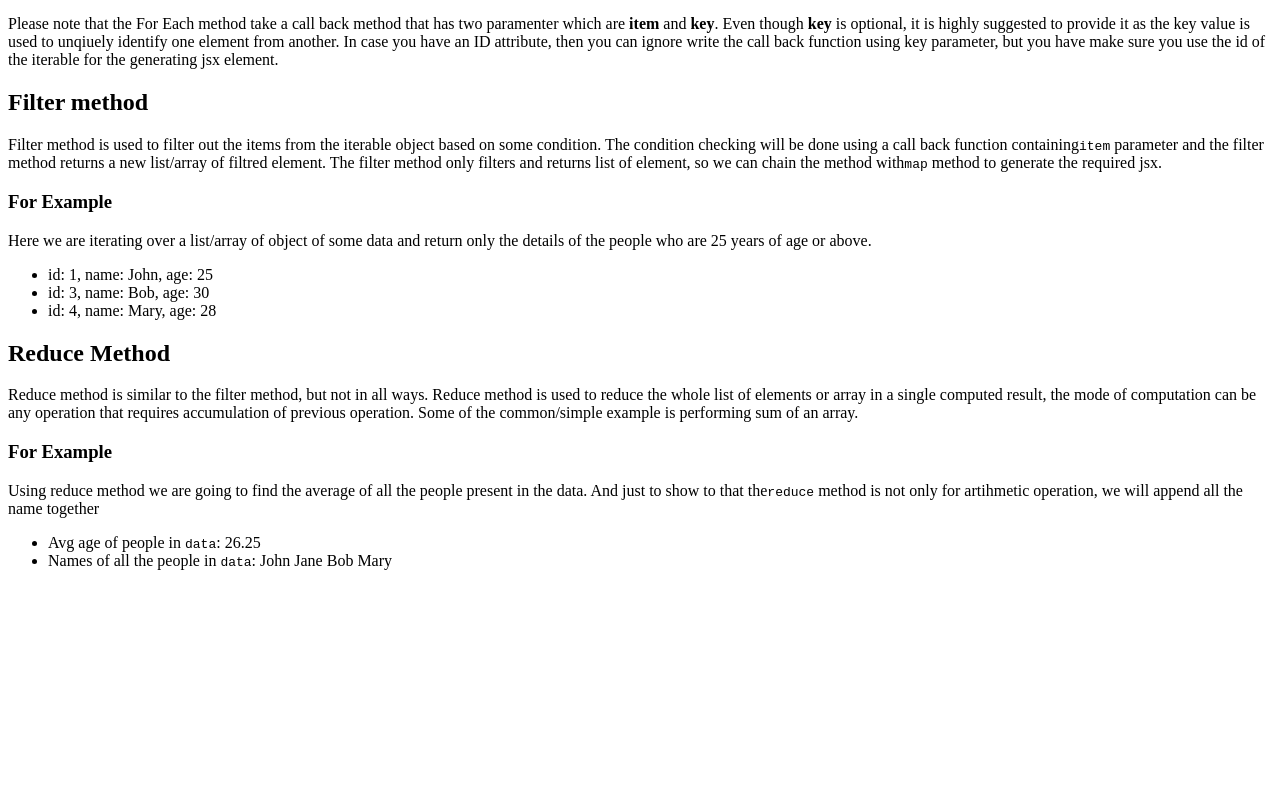
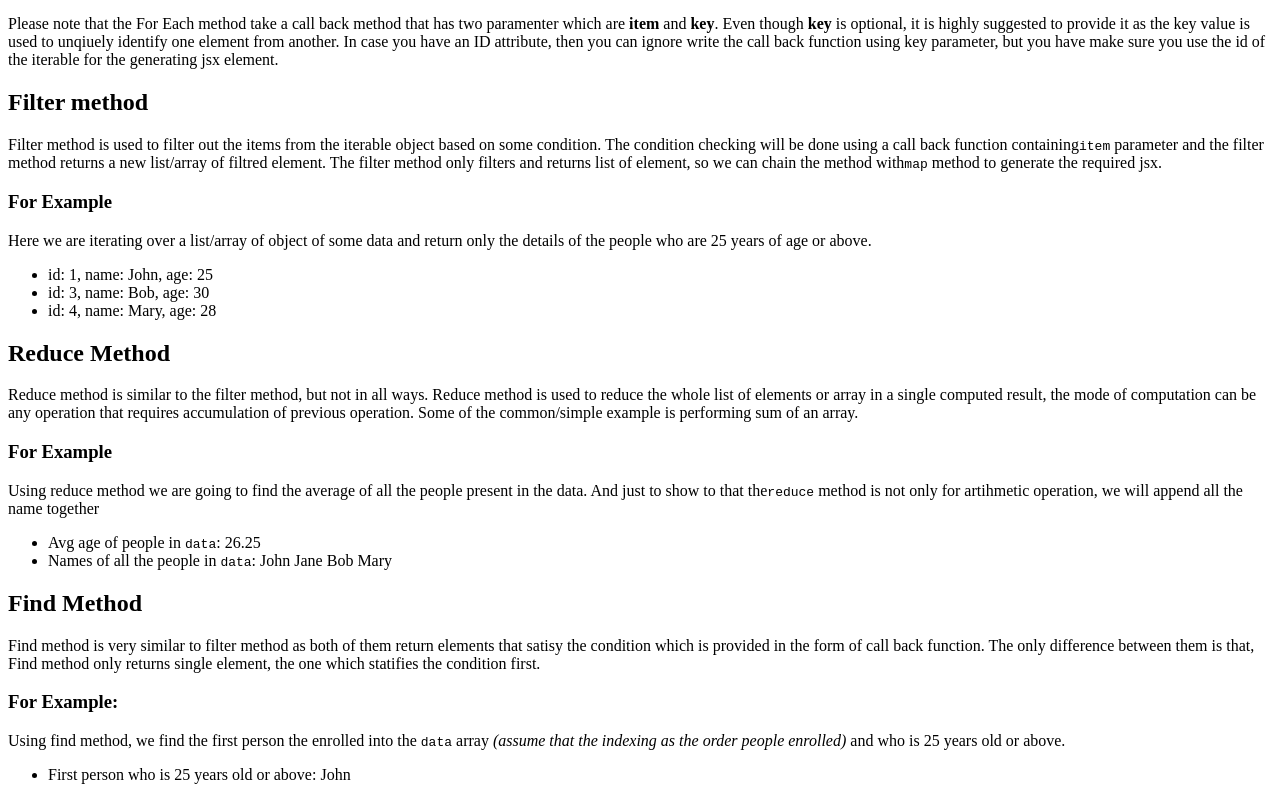
Before and after one commit to iamwatchdogs/Learning-React, a React (Vite) app: page / in a window 1280 px wide. Shown: the part 1759-2559 px from the top of the page. Before the commit the page ends 2345 px from the top, so only its background shows below. Built offline with nearby package versions, Linux system fonts and the light colour scheme.

Commit message:
Created Find component

```diff
--- a/src/components/Methods.jsx
+++ b/src/components/Methods.jsx
@@ -182,6 +182,37 @@ const Reduce = () => {
     );
 };
 
+const Find = () => {
+    return (
+        <section className='find'>
+            <section className='theory'>
+                <h2>Find Method</h2>
+                <p>
+                    Find method is very similar to filter method as both of
+                    them return elements that satisy the condition which is
+                    provided in the form of call back function. The only
+                    difference between them is that, Find method only returns
+                    single element, the one which statifies the condition first.
+                </p>
+            </section>
+            <section className='example'>
+                <h3>For Example:</h3>
+                <p>
+                    Using find method, we find the first person the enrolled into
+                    the <code>data</code> array <i>(assume that the indexing as the
+                    order people enrolled)</i> and who is 25 years old or above.
+                </p>
+                <ul>
+                    <li>
+                        First person who is 25 years old or above:{' '}
+                        {data.find((item) => item.age >= 25).name}
+                    </li>
+                </ul>
+            </section>
+        </section>
+    );
+}
+
 export default function Methods() {
     return (
         <article className='methods'>
@@ -198,6 +229,7 @@ export default function Methods() {
             <ForEach />
             <Filter />
             <Reduce />
+            <Find />
         </article>
     );
 }
```
